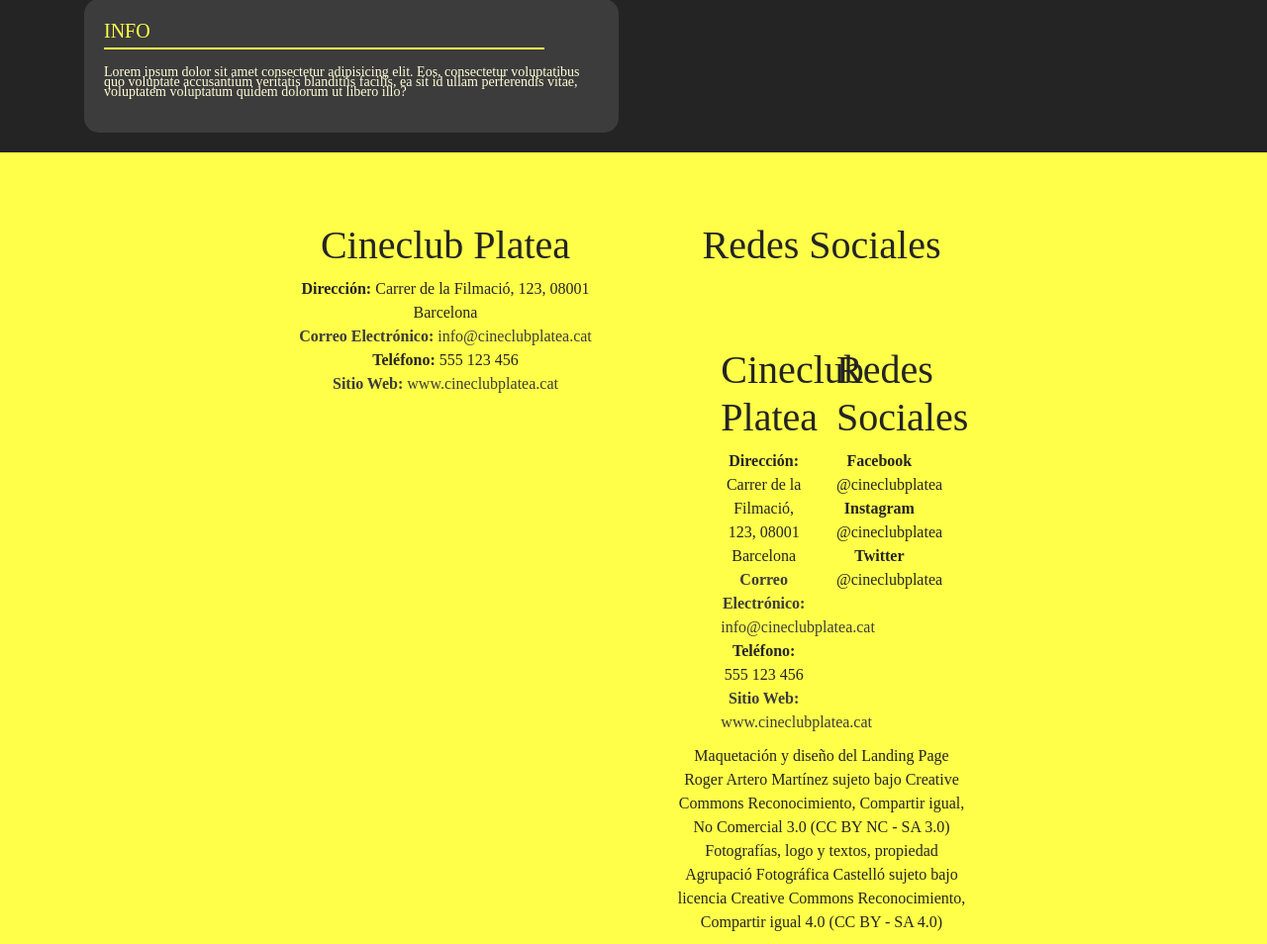
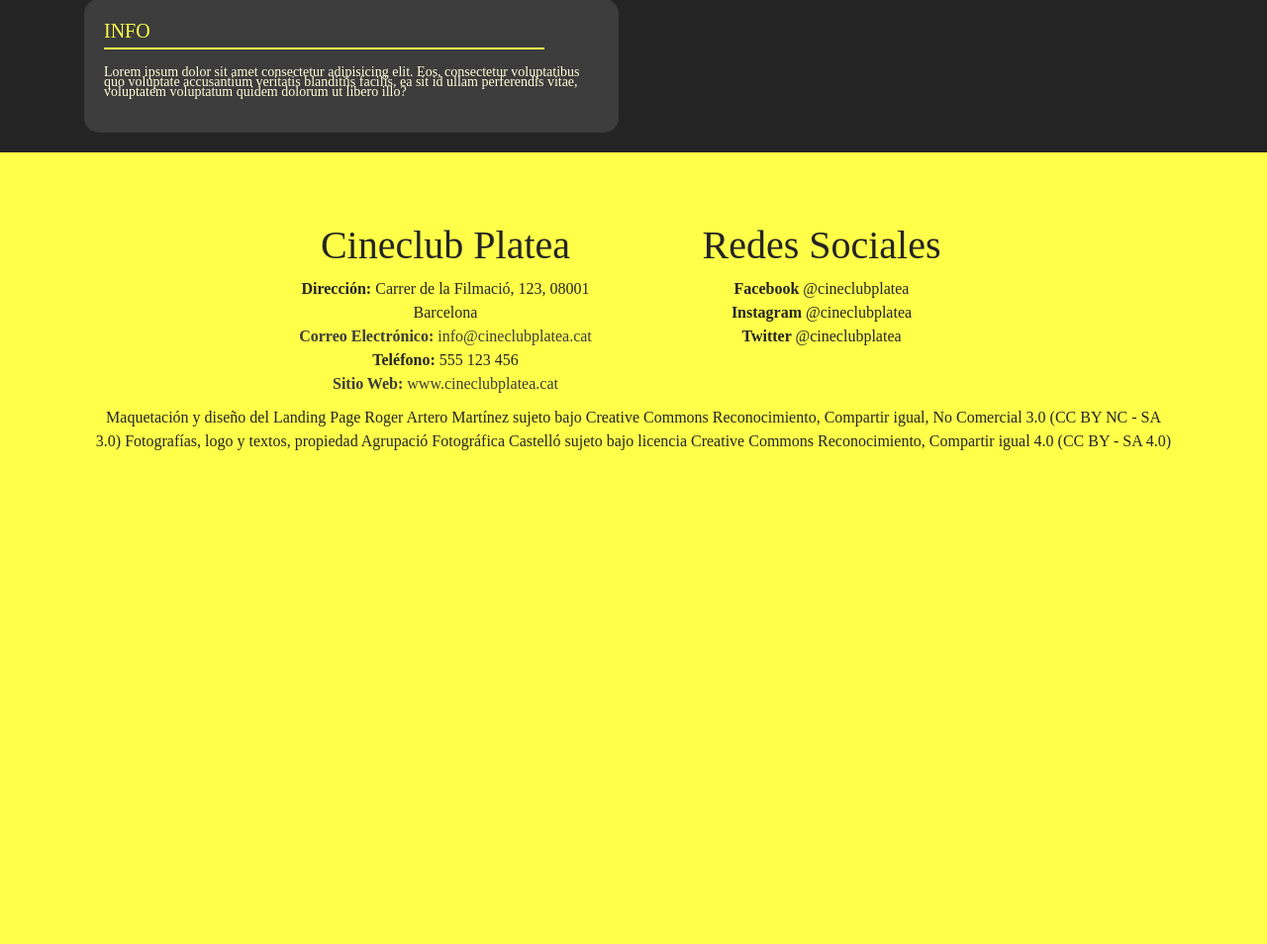
Before and after one commit to xorsch/CinemesPlatea, a PHP site: page /user.html in a window 1280 px wide. Shown: the part 943-1897 px from the top of the page at 99% size. After the commit the page ends 1398 px from the top, so only its background shows below. Run offline with PHP 8.4, Linux system fonts and the light colour scheme.

Commit message:
arreglos

```diff
--- a/web/css/style.css
+++ b/web/css/style.css
@@ -603,6 +603,10 @@ footer {
 .td_foot {
   text-align: center;
 }
+.info-footer{
+  display: flex;
+  justify-content: center;
+}
 
 /* pop ups */
 .popup {
--- a/web/user.html
+++ b/web/user.html
@@ -210,6 +210,7 @@
 
     </section>
 
+
     <footer id="footer">
         <div class="container">
             <div class="row" id="fotter">
@@ -222,23 +223,7 @@
                             info@cineclubplatea.cat</a></p>
                     <p><b>Teléfono: </b>555 123 456 </p>
                     <p><a class="link" href="http://www.cineclubplatea.cat"> <b>Sitio Web:
-                            </b>www.cineclubplatea.cat</a></p>
-                </div>
-                <div class="col-xs-12 col-sm-12 col-md-4 col-lg-4" id="">
-                    <h1>Redes Sociales</h1>
-</body>
-<footer id="footer">
-    <div class="container">
-        <div class="row" id="fotter">
-            <div class="col-xs-12 col-sm-12 col-md-2 col-lg-2">
-            </div>
-            <div class="col-xs-12 col-sm-12 col-md-4 col-lg-4">
-                <h1>Cineclub Platea</h1>
-                <p><b>Dirección: </b>Carrer de la Filmació, 123, 08001 Barcelona</p>
-                <p><a class="link" href="mailto:info@cineclubplatea.cat"><b>Correo Electrónico: </b>
-                        info@cineclubplatea.cat</a></p>
-                <p><b>Teléfono: </b>555 123 456 </p>
-                <p><a class="link" href="http://www.cineclubplatea.cat"> <b>Sitio Web: </b>www.cineclubplatea.cat</a>
+                            </b>www.cineclubplatea.cat</a>
                     </p>
                 </div>
                 <div class="col-xs-12 col-sm-12 col-md-4 col-lg-4" id="">
@@ -255,8 +240,10 @@
         <div class="container">
             <div class="row">
                 <div class="col-xs-12 col-sm-12 col-md-12 col-lg-12">
-                <p class="copyright">Maquetación y diseño del Landing Page Roger Artero Martínez sujeto bajo Creative
-                    Commons Reconocimiento, Compartir igual, No Comercial 3.0 (CC BY NC - SA 3.0) Fotografías, logo y
+                    <p class="copyright">Maquetación y diseño del Landing Page Roger Artero Martínez sujeto bajo
+                        Creative
+                        Commons Reconocimiento, Compartir igual, No Comercial 3.0 (CC BY NC - SA 3.0) Fotografías, logo
+                        y
                         textos, propiedad Agrupació Fotográfica Castelló sujeto bajo licencia Creative Commons
                         Reconocimiento, Compartir igual 4.0 (CC BY - SA 4.0)</p>
                 </div>
@@ -264,14 +251,6 @@
         </div>
     </footer>
 
-
-
-
-<script src="https://cdn.jsdelivr.net/npm/swiper@11/swiper-bundle.min.js"></script>
-<script src="../web/javascript/main.js"></script>
-
-</footer>
-
     <script src="https://cdn.jsdelivr.net/npm/swiper@11/swiper-bundle.min.js"></script>
     <script src="../web/javascript/main.js"></script>
 </body>
```
Lines whose indentation alone changed are shown as unchanged.
